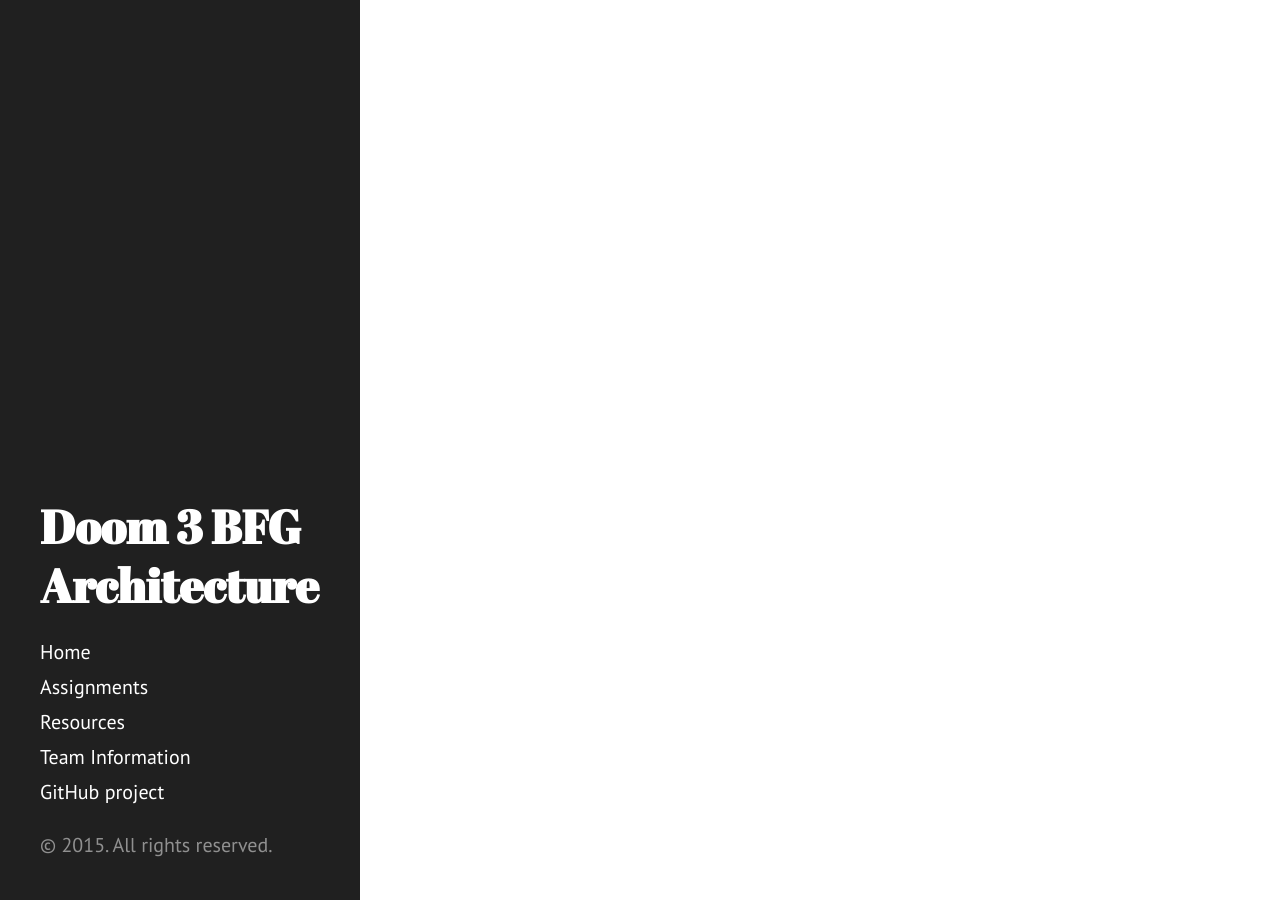
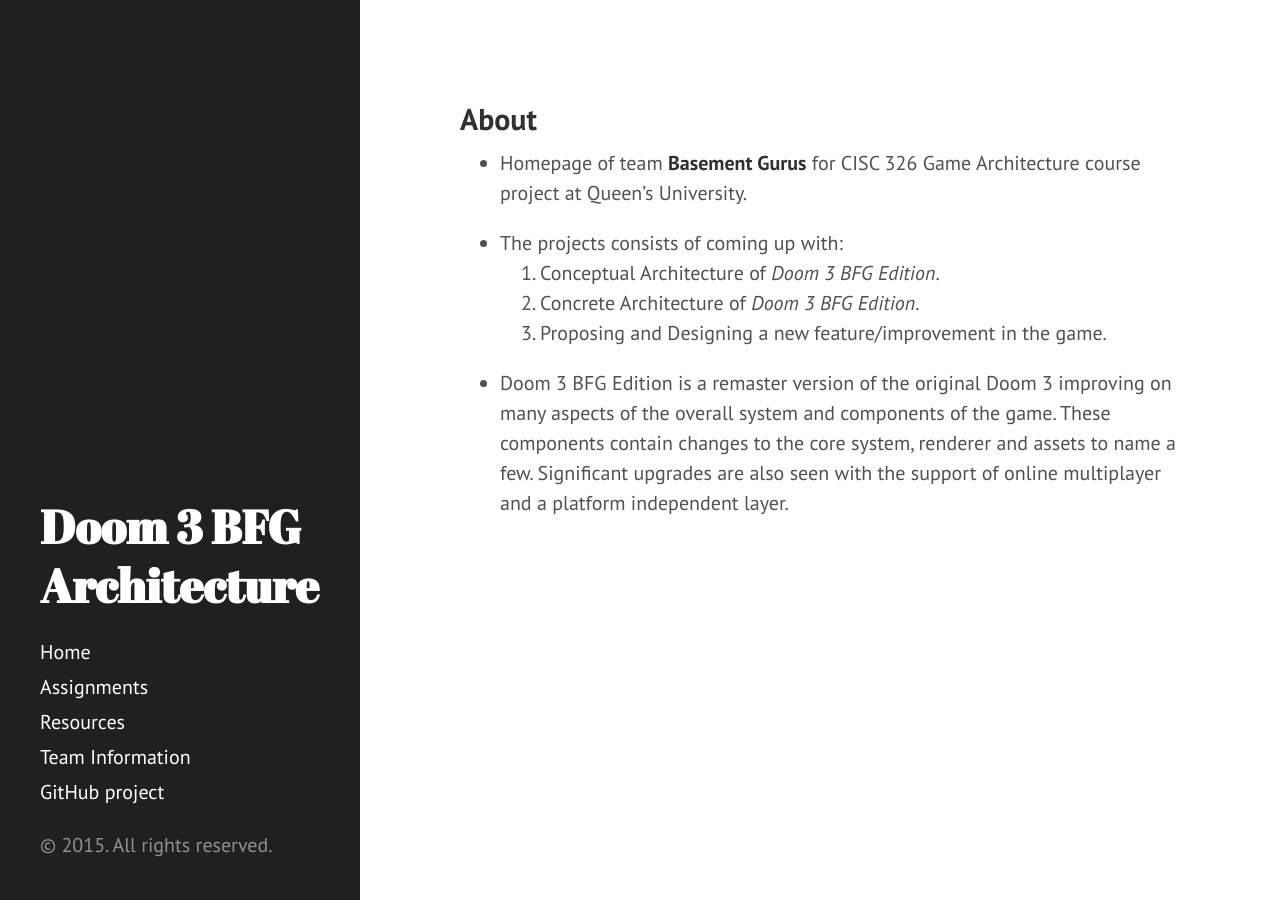
Before and after one commit to Yohanna/Doom-3-BFG-Architecture, a Jekyll site: the page built from index.md, in a window 1280 px wide. Built offline with Jekyll 4.4.1, drawn with Linux system fonts in a browser that asks for light colours; Markdown is read by kramdown in place of the engine named in the settings.

Commit message:
Added info about the project

```diff
--- a/index.md
+++ b/index.md
@@ -2,3 +2,17 @@
 layout: default
 title: Home
 ---
+
+## About
+
+* Homepage of team **Basement Gurus** for CISC 326 Game Architecture course project at Queen's University.
+
+* The projects consists of coming up with:
+   1. Conceptual Architecture of *Doom 3 BFG Edition*.
+   2. Concrete Architecture of *Doom 3 BFG Edition*.
+   3. Proposing and Designing a new feature/improvement in the game.
+
+* Doom 3 BFG Edition is a remaster version of the original Doom 3 improving on many aspects of the overall
+system and components of the game. These components contain changes to the core system, renderer and
+assets to name a few. Significant upgrades are also seen with the support of online multiplayer and a platform
+independent layer.
```
